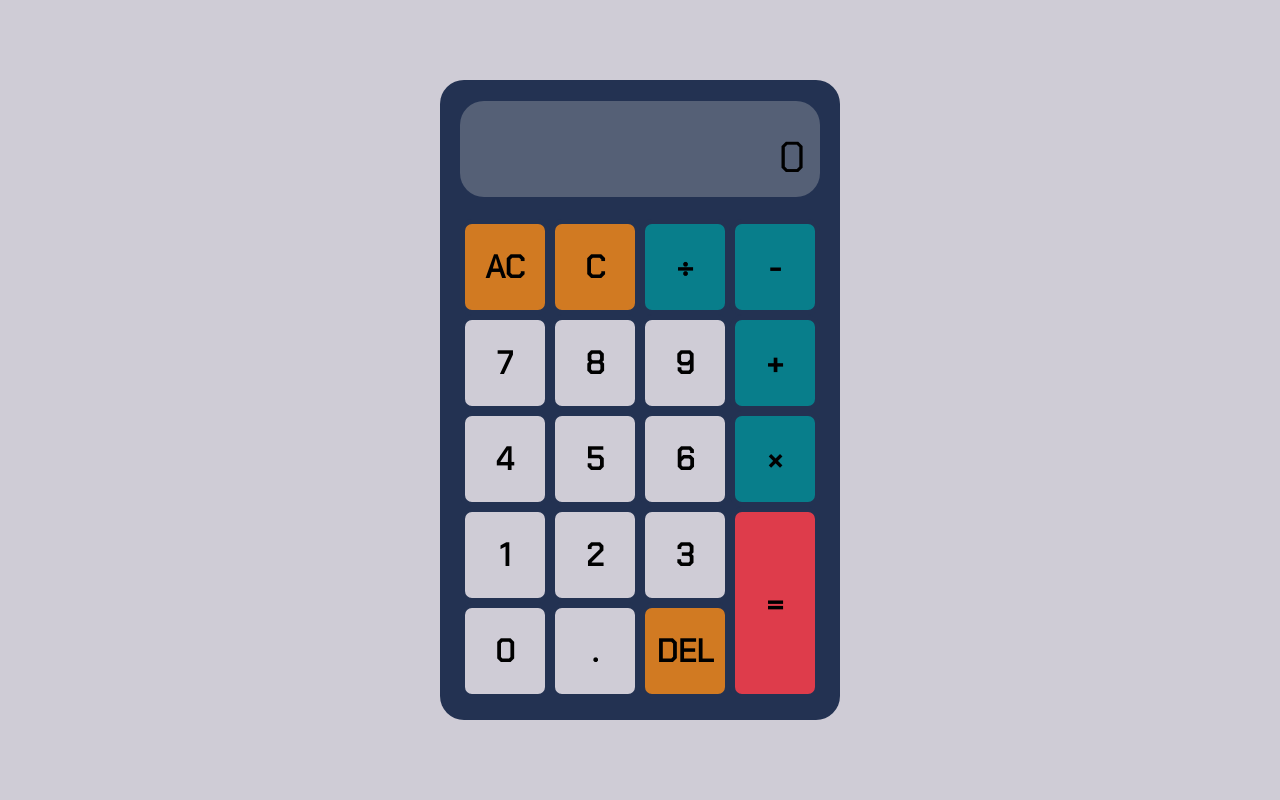
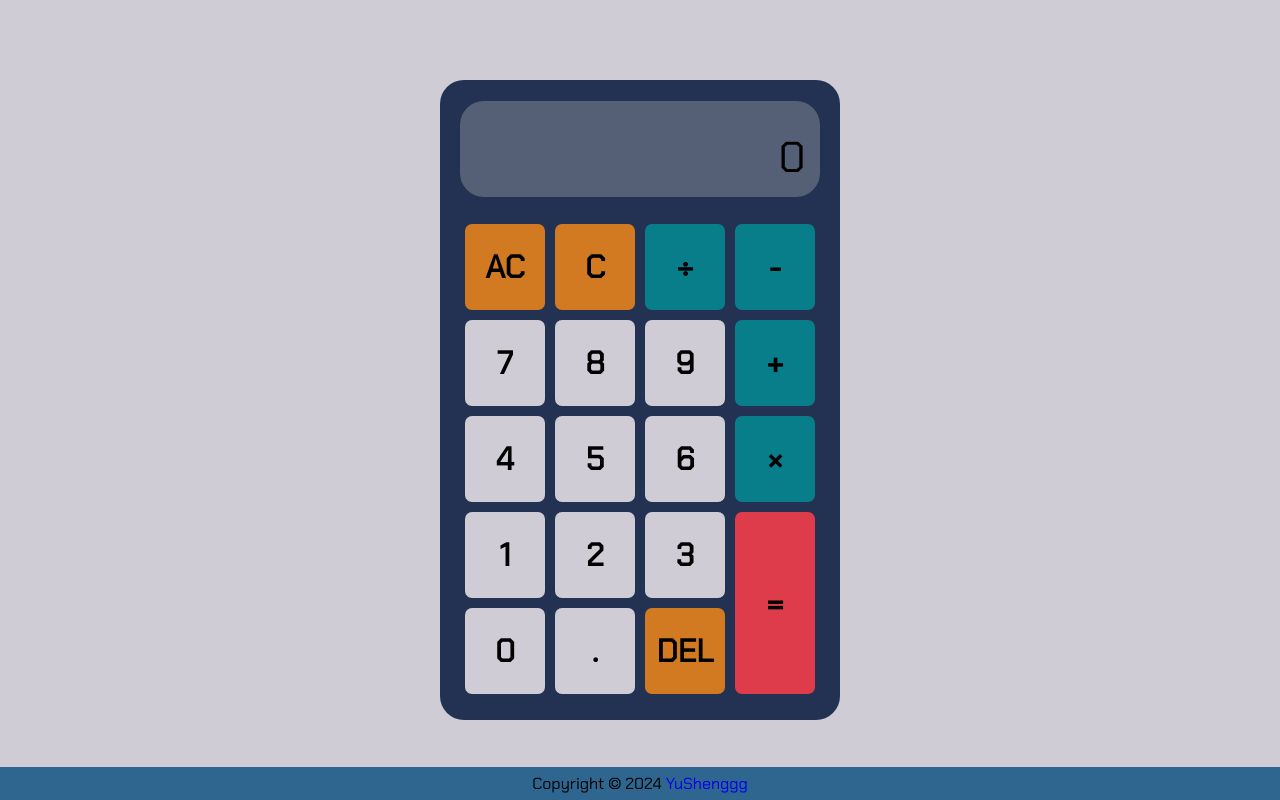
Before and after one commit to Yushenggg/basic-calculator, a plain HTML site: page index.html in a window 1280 px wide. Drawn offline with Linux system fonts and the light colour scheme.

Commit message:
Added Readme and Footer

```diff
--- a/calculator.js
+++ b/calculator.js
@@ -24,11 +24,13 @@ document.querySelector("#allClear").addEventListener("click",clearAll)
 // Add KeyboardListener
 document.addEventListener(
     "keydown",(e)=>{
-        e.preventDefault()
+
         if(allNums.includes(e.key)) addToCurrNum(e.key)
         else if(e.key =="Backspace" || e.key=="Delete") delCurrNum()
         else if (allOperands.includes(e.key)) operate(e.key)
-        else if (e.key =="Enter") equal()
+        else if (e.key =="Enter") {
+            e.preventDefault()
+            equal()}
     }
 )
 
--- a/index.html
+++ b/index.html
@@ -51,5 +51,6 @@
 
         </div>
     </div>
+    <footer class="footer">Copyright © 2024 <a href="https://github.com/Yushenggg">YuShenggg</a></footer>
   </body>
 </html>
--- a/style.css
+++ b/style.css
@@ -93,3 +93,19 @@ button:active{
 .operand{
 background-color: #087E8B;
 }
+
+.footer{
+    max-width: none;
+    background-color: #2F6690;
+    font-family: "Chakra Petch", sans-serif;
+    text-align: center;
+    padding: 6px 0;
+    margin:0;
+    position:fixed;
+    width: 100%;
+    bottom: 0;
+
+}
+.footer a{
+    text-decoration: none;
+}
```
Also changed, not shown: 1 other file.
